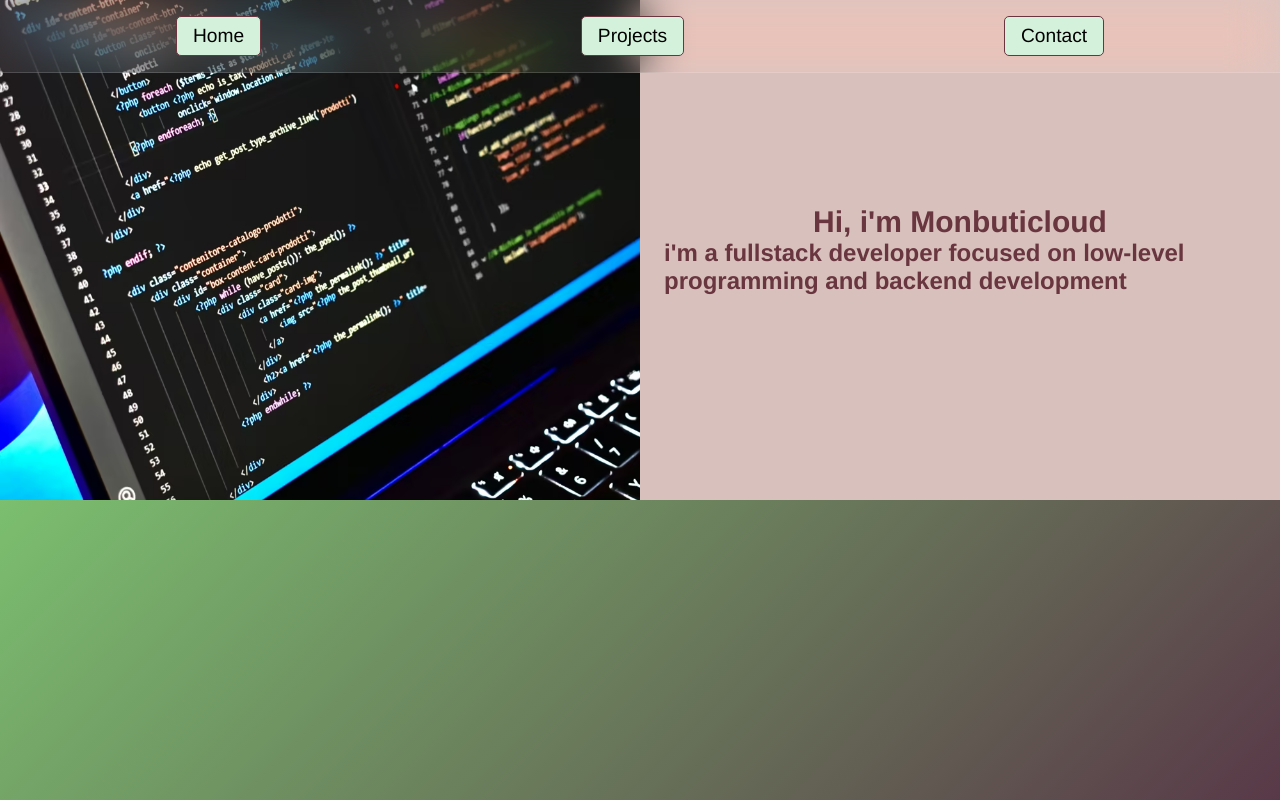
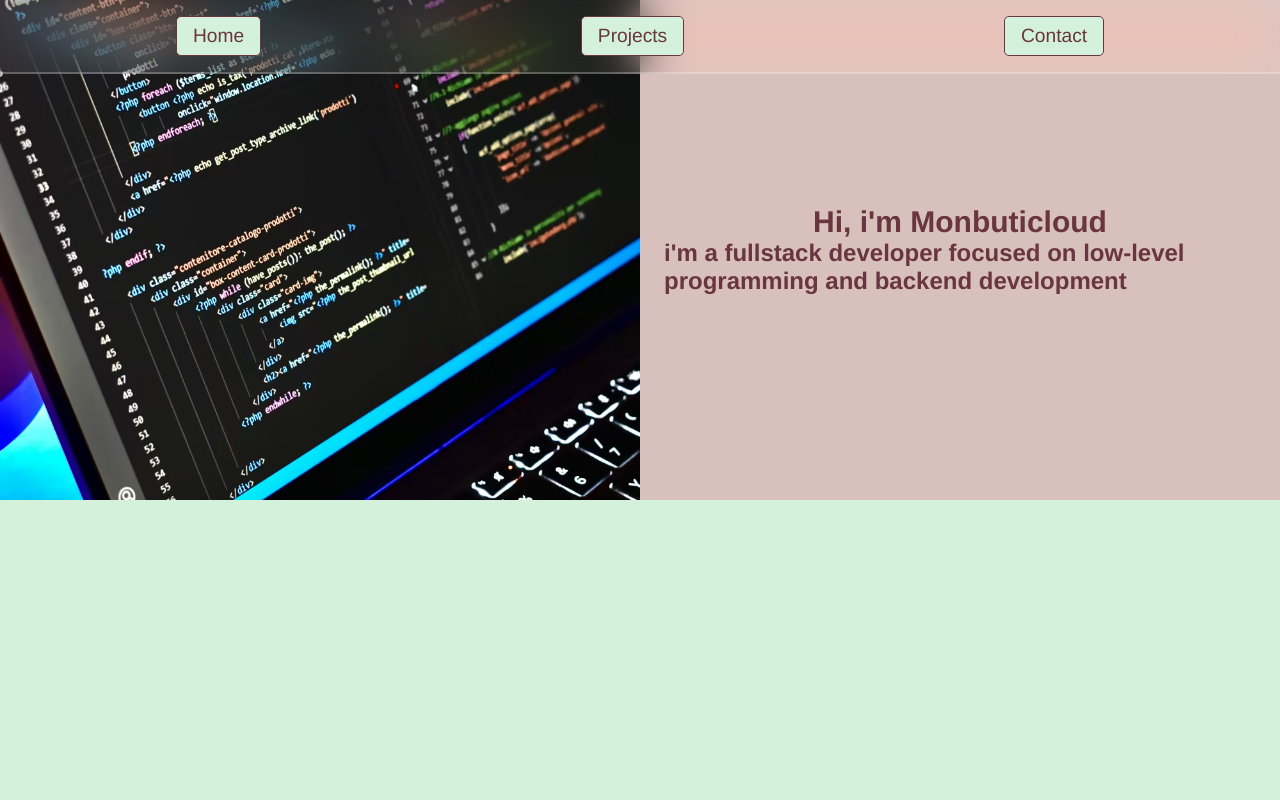
Before and after one commit to Monbuticloud/Monbuticloud.github.io, a plain HTML site: page index.html in a window 1280 px wide. Drawn offline with Linux system fonts and the light colour scheme.

Commit message:
refactor: simplify glass utility and refine nav button animations
- Move .glass from ::before pseudo-element to direct background/backdrop-filter styling
- Remove duplicate glass props from nav element (handled by .glass class)
- Nav buttons: cubic-bezier transitions, anchored transform-origin, wine-plum link color
- Apply .glass class directly to <nav> in index.html

```diff
--- a/index.html
+++ b/index.html
@@ -11,7 +11,7 @@
   </head>
   <body>
     <header>
-      <nav>
+      <nav class="glass">
         <div><a href="index.html">Home</a></div>
         <div><a href="projects.html">Projects</a></div>
         <div><a href="contact.html">Contact</a></div>
--- a/style.css
+++ b/style.css
@@ -52,26 +52,13 @@
   --large-font-size: 1.25em;
 }
 body {
-  background: linear-gradient(135deg, #7bbf6f, #542843);
+  background: var(--frosted-mint);
 }
 .glass {
-  position: relative;
-  background: transparent;
-}
-.glass::before {
-  content: "";
-  position: absolute;
-
-  inset: 0;
-
   background: rgba(255, 255, 255, 0.08);
-
   backdrop-filter: blur(24px) saturate(180%);
   -webkit-backdrop-filter: blur(24px) saturate(180%);
-
-  border: 1px solid rgba(255, 255, 255, 0.15);
-
-  z-index: 0;
+  border-bottom: 2px solid rgba(255, 255, 255, 0.25);
 }
 
 .glass > * {
@@ -97,22 +84,18 @@ nav {
   justify-content: space-around;
   padding: 1em;
 
-  /* Glass effect directly on nav (no pseudo-element — avoids WebKit blur bleeding into children) */
-  background: rgba(255, 255, 255, 0.08);
-  backdrop-filter: blur(24px) saturate(180%);
-  -webkit-backdrop-filter: blur(24px) saturate(180%);
-  border-bottom: 1px solid rgba(255, 255, 255, 0.15);
-
   div {
     isolation: isolate; /* prevent backdrop-filter blur from bleeding into button content */
     border: 1px solid var(--wine-plum);
     padding: 0.5em 1em;
     border-radius: 5px;
     background-color: var(--frosted-mint);
+    /* Keep base anchored so scale doesn't drift bottom-left */
+    transform-origin: bottom left;
     transition:
-      transform 0.4s ease-in-out,
-      background-color 0.4s ease-in-out,
-      box-shadow 0.4s ease-in-out;
+      transform 0.3s cubic-bezier(0.25, 0.1, 0.25, 1),
+      background-color 0.3s cubic-bezier(0.25, 0.1, 0.25, 1),
+      box-shadow 0.3s cubic-bezier(0.25, 0.1, 0.25, 1);
     &:hover {
       background-color: var(--lime-cream);
       transform: scale(1.1) translate(5px, -5px);
@@ -124,7 +107,7 @@ nav {
 
     a {
       text-decoration: none;
-      color: black;
+      color: var(--wine-plum);
       font-size: 1.2em;
       font-weight: var(--light-weight);
     }
```
